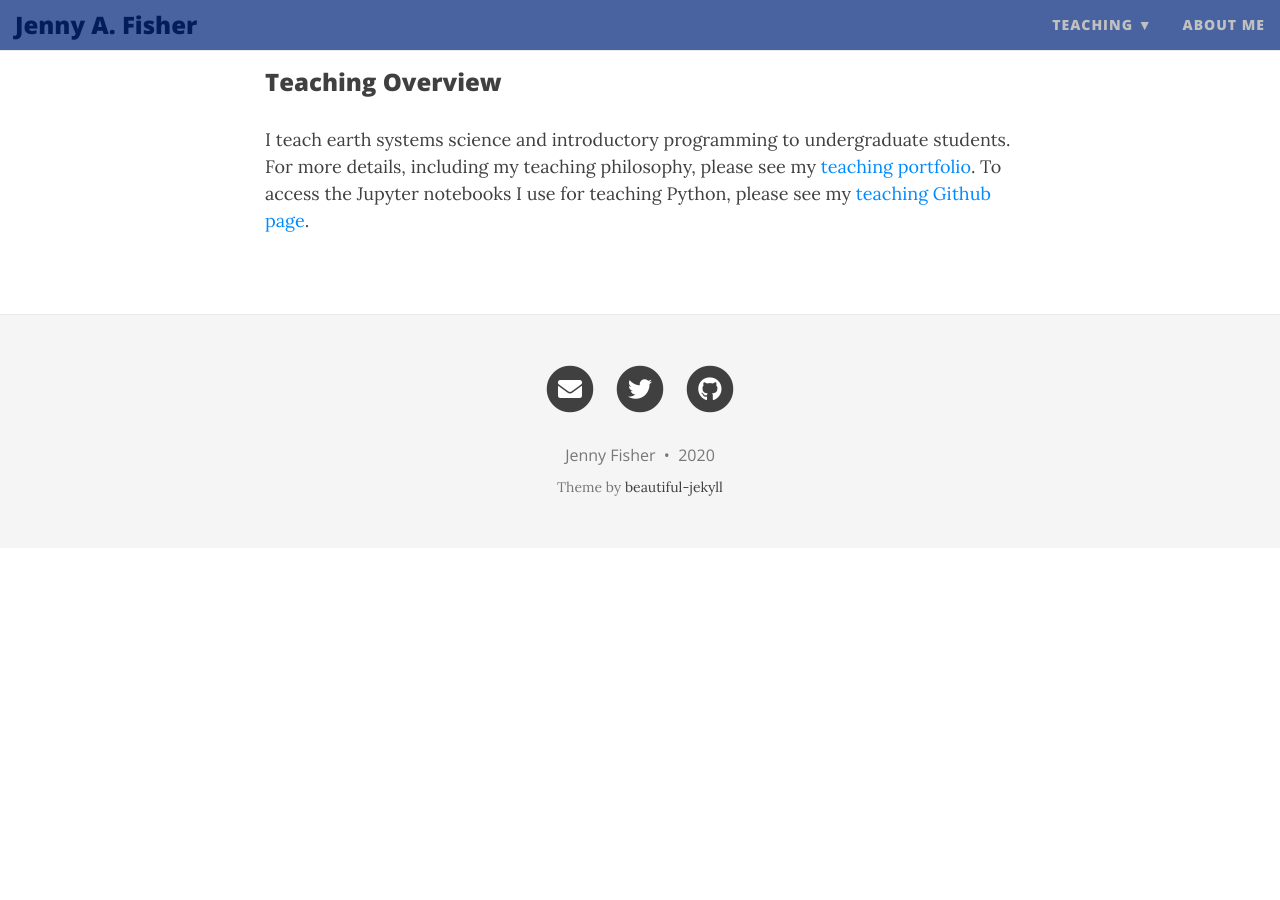
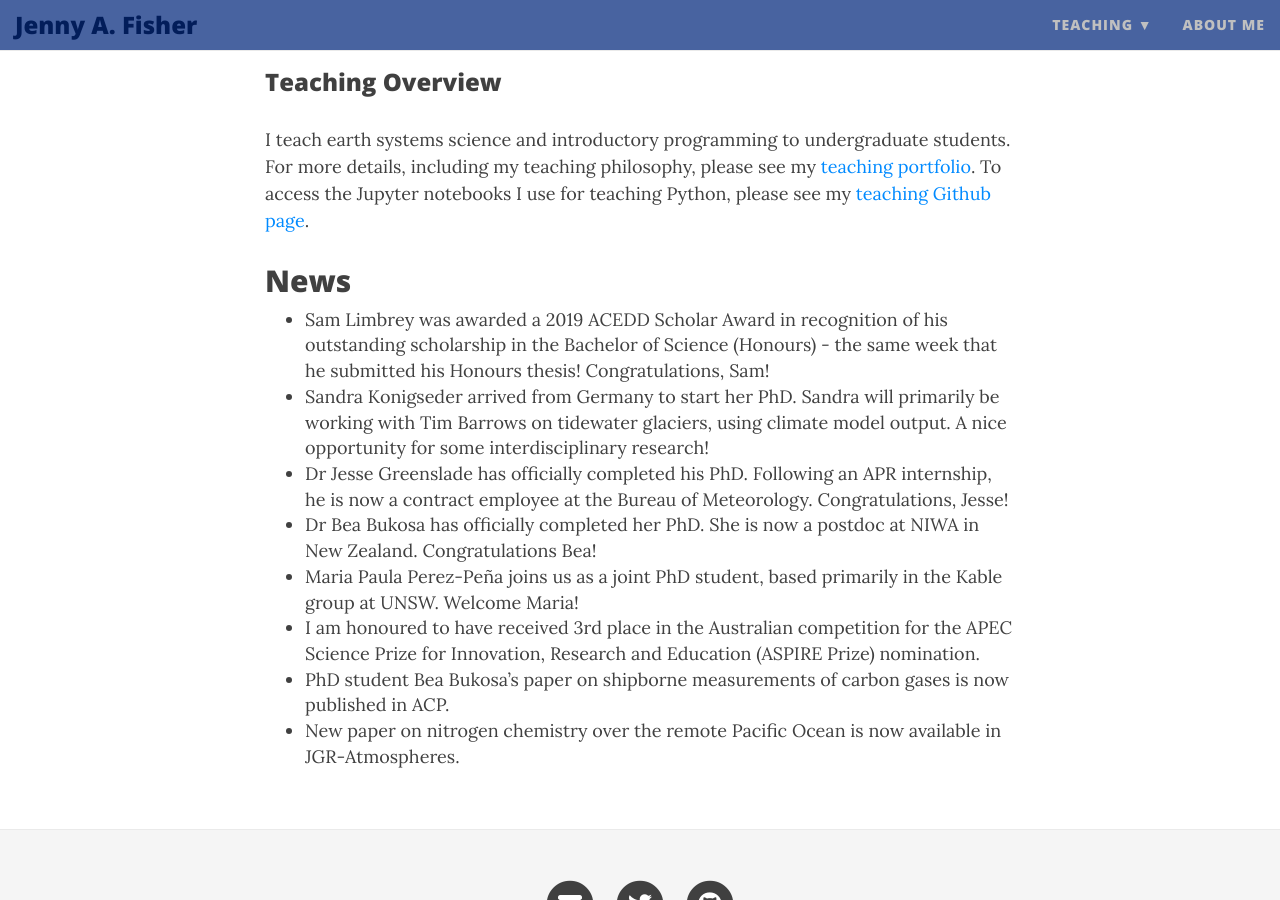
Before and after one commit to jennyfisher/jennyfisher.github.io, a Jekyll site: the page built from index.md, in a window 1280 px wide and 900 px high, scrolled down 650 px. Built offline with Jekyll 4.4.1, drawn with Linux system fonts in a browser that asks for light colours; nearby versions of some CDN libraries; before the commit the page ends 1198 px from its top, so only the background shows below that.

Commit message:
Update index.md

```diff
--- a/index.md
+++ b/index.md
@@ -19,3 +19,14 @@ My research centres on investigating the sources, chemical evolution, and transp
 
 ### Teaching Overview
 I teach earth systems science and introductory programming to undergraduate students. For more details, including my teaching philosophy, please see my [teaching portfolio](https://sites.google.com/view/jfisher-teaching-portfolio/home). To access the Jupyter notebooks I use for teaching Python, please see my [teaching Github page](https://jennyfisher.github.io/computing-modelling-earthsci/).
+
+## News
+
+- Sam Limbrey was awarded a 2019 ACEDD Scholar Award in recognition of his outstanding scholarship in the Bachelor of Science (Honours) - the same week that he submitted his Honours thesis! Congratulations, Sam!
+- Sandra Konigseder arrived from Germany to start her PhD. Sandra will primarily be working with Tim Barrows on tidewater glaciers, using climate model output. A nice opportunity for some interdisciplinary research!
+- Dr Jesse Greenslade has officially completed his PhD. Following an APR internship, he is now a contract employee at the Bureau of Meteorology. Congratulations, Jesse!
+- Dr Bea Bukosa has officially completed her PhD. She is now a postdoc at NIWA in New Zealand. Congratulations Bea!
+- Maria Paula Perez-Peña joins us as a joint PhD student, based primarily in the Kable group at UNSW. Welcome Maria!
+- I am honoured to have received 3rd place in the Australian competition for the APEC Science Prize for Innovation, Research and Education (ASPIRE Prize) nomination.
+- PhD student Bea Bukosa’s paper on shipborne measurements of carbon gases is now published in ACP.
+- New paper on nitrogen chemistry over the remote Pacific Ocean is now available in JGR-Atmospheres.
```
